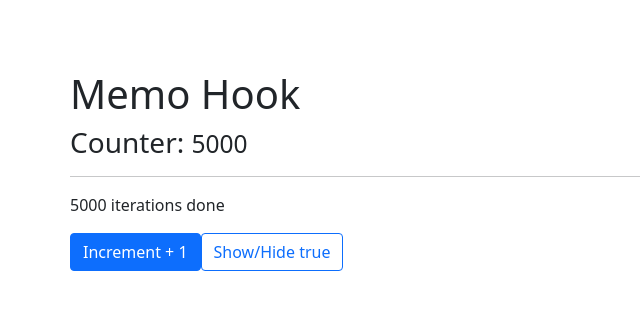
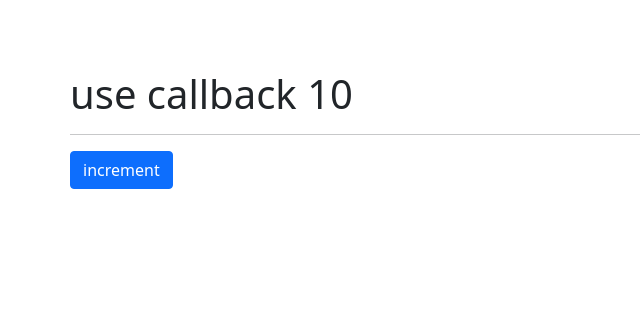
Before and after one commit to kevintroko/react-hooks-tutorial, a React (Create React App) app: page / in a window 1280 px wide. Shown: the top 310 px of the page, without its empty margins (0-640 px from the left). Built offline with nearby package versions, Linux system fonts and the light colour scheme.

Commit message:
Finish use callback first case

```diff
--- /dev/null
+++ b/src/components/06-memos/CallbackHook.js
@@ -0,0 +1,21 @@
+import React, { useCallback, useState } from 'react'
+import { ShowIncrement } from './ShowIncrement';
+
+import '../03-examples/examples.css';
+
+export const CallbackHook = () => {
+    const [counter, setCounter] = useState(10);
+
+    const increment = useCallback((num) => {
+        setCounter(c => c + num);
+    }, [ setCounter ])
+
+    return (
+        <div>
+            <h1>use callback {counter}</h1>
+            <hr/>
+
+            <ShowIncrement increment={increment}/>
+        </div>
+    )
+}
--- /dev/null
+++ b/src/components/06-memos/ShowIncrement.js
@@ -0,0 +1,14 @@
+import React from 'react'
+
+export const ShowIncrement = React.memo(({ increment }) => {
+    console.log('Im back');
+
+    return (
+        <button className='btn btn-primary'
+                onClick={() => {
+                    increment(5);
+                }}>
+            increment
+        </button>
+    )
+})
--- a/src/index.js
+++ b/src/index.js
@@ -1,8 +1,8 @@
 import React from 'react';
 import ReactDom from 'react-dom';
-import { MemoHook } from './components/06-memos/MemoHook';
+import { CallbackHook } from './components/06-memos/CallbackHook';
 
 ReactDom.render(
-    <MemoHook />,
+    <CallbackHook />,
     document.getElementById('root')
 );
```
